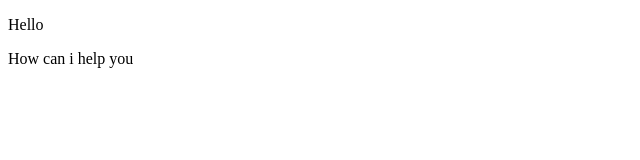
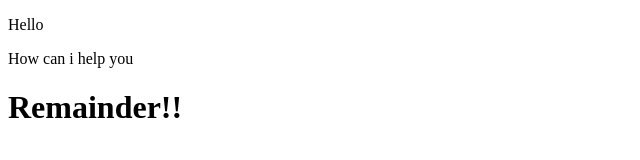
Before and after one commit to Revanth-coder1/my-first-repo, a plain HTML site: page index.html in a window 1280 px wide. Shown: the whole page, without its empty margins (0-640 px from the left). Drawn offline with Linux system fonts and the light colour scheme.

Commit message:
commit-4

```diff
--- a/index.html
+++ b/index.html
@@ -8,5 +8,6 @@
 <body>
     <p>Hello</p>
     <p>How can i help you <img src=""/></p>
+    <h1>Remainder!!</h1>
 </body>
 </html>
```
